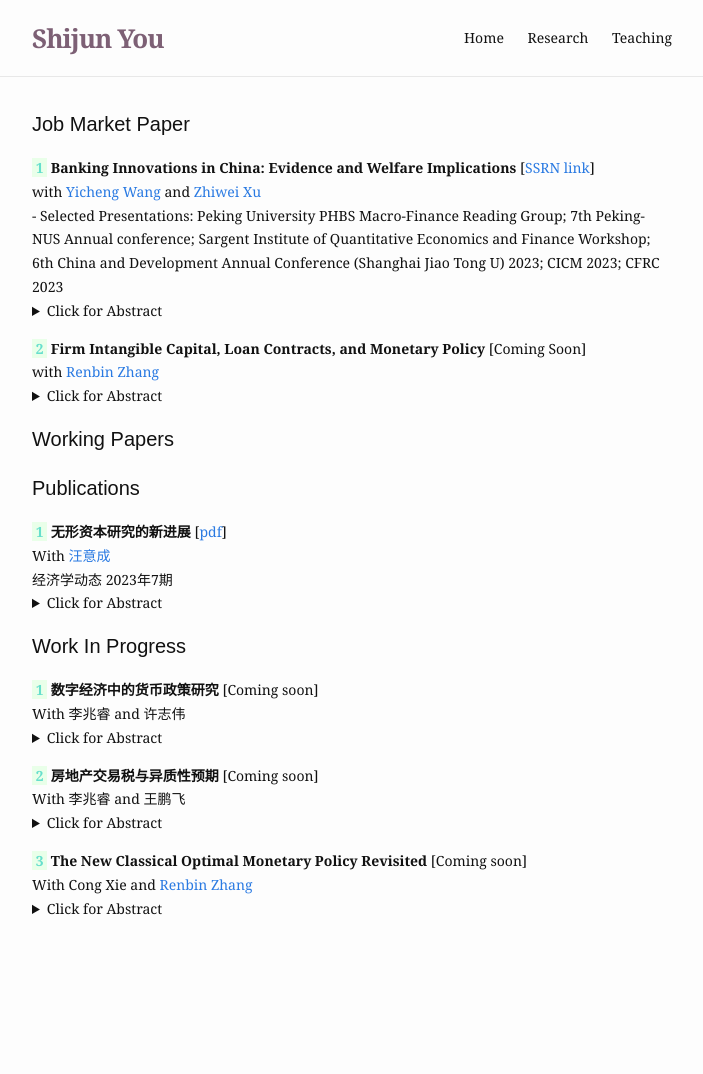
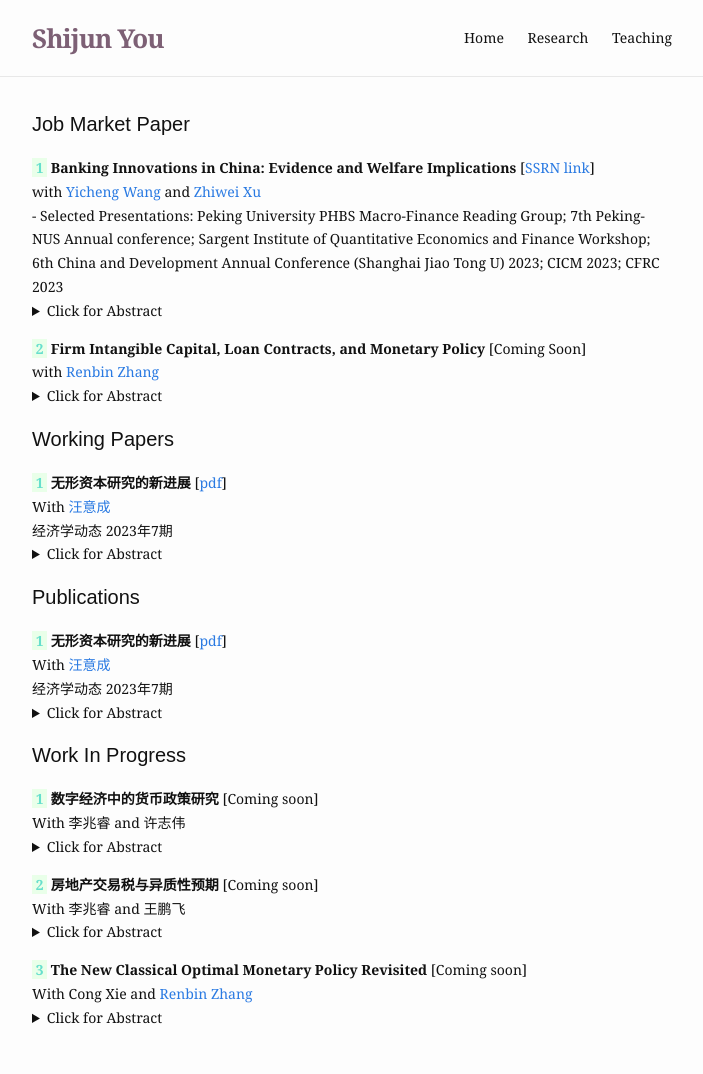
Before and after one commit to ShijunYou-Econ/homepage, a Jekyll site: the page built from research.md, in a window 1280 px wide. Shown: the whole page, without its empty margins (288-991 px from the left). Built offline with Jekyll 4.4.1, drawn with Linux system fonts in a browser that asks for light colours; before the commit the page ends 964 px from its top, so only the background shows below that.

Commit message:
Update research.md

```diff
--- a/research.md
+++ b/research.md
@@ -15,6 +15,14 @@ jmp:
     authors: with <a href = "https://renbinzhang.weebly.com/" target="_blank">Renbin Zhang</a>
     numbering: 2
     abstract: This paper studies the role of loan contracts and intangible capital on the transmission of monetary policy to firm-level investment. Using US non-financial firm-level data, we find that, for a subsample of firms with loan covenants, the investment of firms with relatively more intangible assets responds more to monetary shocks. By classifying loan covenants into asset-based and cash flow-based loans, we further document that this pattern is driven by cash flow-based borrowers. We rationalize the empirical results using a tractable general equilibrium New Keynesian model. The choice of loan contracts depends on firms' investment decision, firms optimally allocate tangible and intangible investment based on idiosyncratic investment efficiency. Tangible assets can be pledged as collateral and the unpledgeable intangible assets improve profitability. For cash flow-based borrowers, an interest rate hike decrease the number of firms who invest more in intangibles, via the extensive margin, which amplifies the investment channel, therefore they respond more to the monetary policy conditional on higher intangible assets. We also conduct some policy analysis such as macro-prudential policy regulating firms' leverage under alternative contracts.
+
+items:
+  - title:  Working Paper
+    description: <strong>无形资本研究的新进展</strong>  [<a href="https://kns.cnki.net/kcms2/article/abstract?v=3uoqIhG8C44YLTlOAiTRKu87-SJxoEJu6LL9TJzd50n7EU_Z-wbXjVnTl-EciK_82pVq4ACueKl8_ZN2K3xnp4LkjadPV6BJ&uniplatform=NZKPT" target="_blank">pdf</a>]
+    authors: With <a href = "https://sites.google.com/site/wangyicheng1192/" target="_blank">汪意成</a>
+    publication: 经济学动态 2023年7期
+    numbering: 1
+    abstract: 无形资本对企业创新和经济增长具有重要作用。准确地度量各类无形资本、更好地解释无形资本对企业行为和宏观经济发展的影响，也成为经济学研究的前沿问题之一。本文系统梳理国外宏观金融领域涉及无形资本的相关文献和最新研究进展，重点介绍各类无形资本的相关定义及其度量方式，从微观企业和宏观经济两个视角对已有文献进行归纳总结和深入分析。在微观影响方面，现有研究主要从无形资本对企业投融资、生产率水平及市场资产定价等角度进行分析。在宏观视角方面，现有文献主要聚焦于无形资本对经济增长核算、短期经济波动、市场结构变化等方面的影响。本文最后对未来研究方向进行评述与展望，同时也为落实我国企业科技创新的主体地位提供了政策启示。
 
 publica:
   - title:  Publication
```
